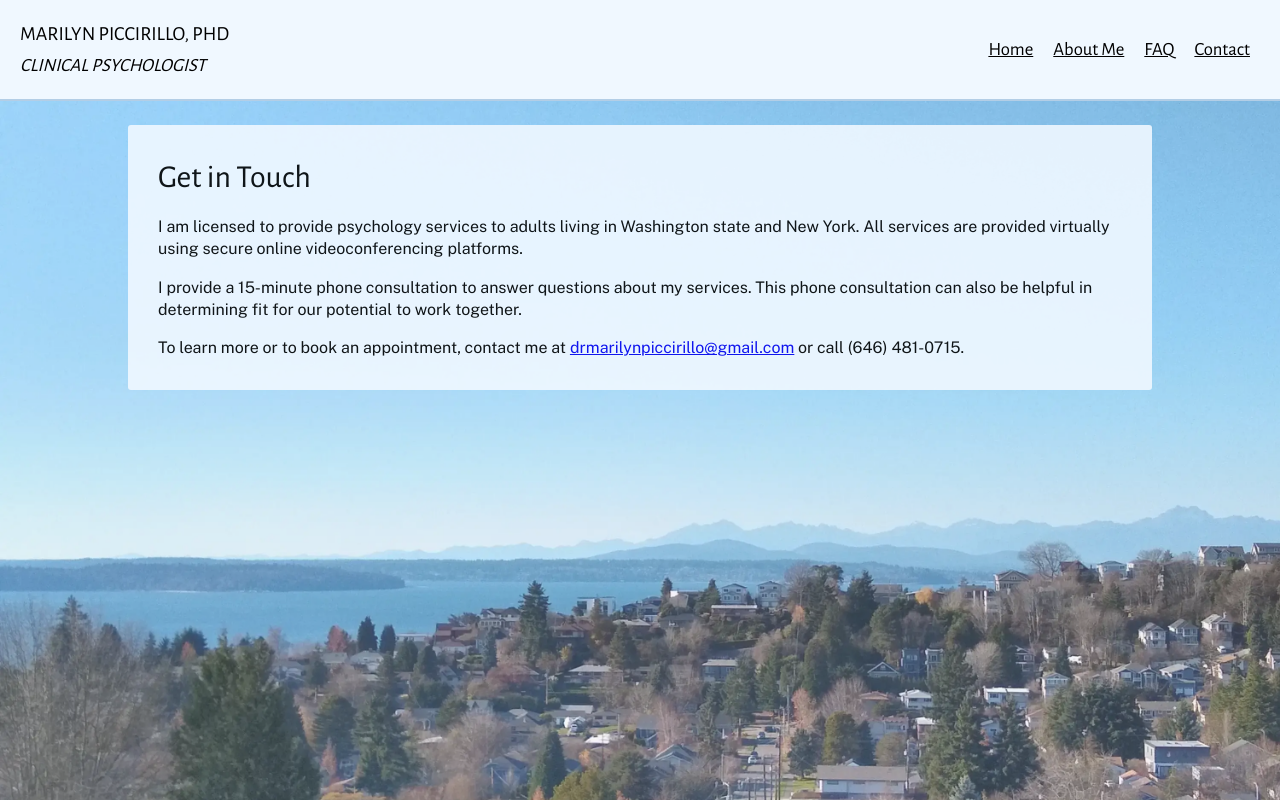
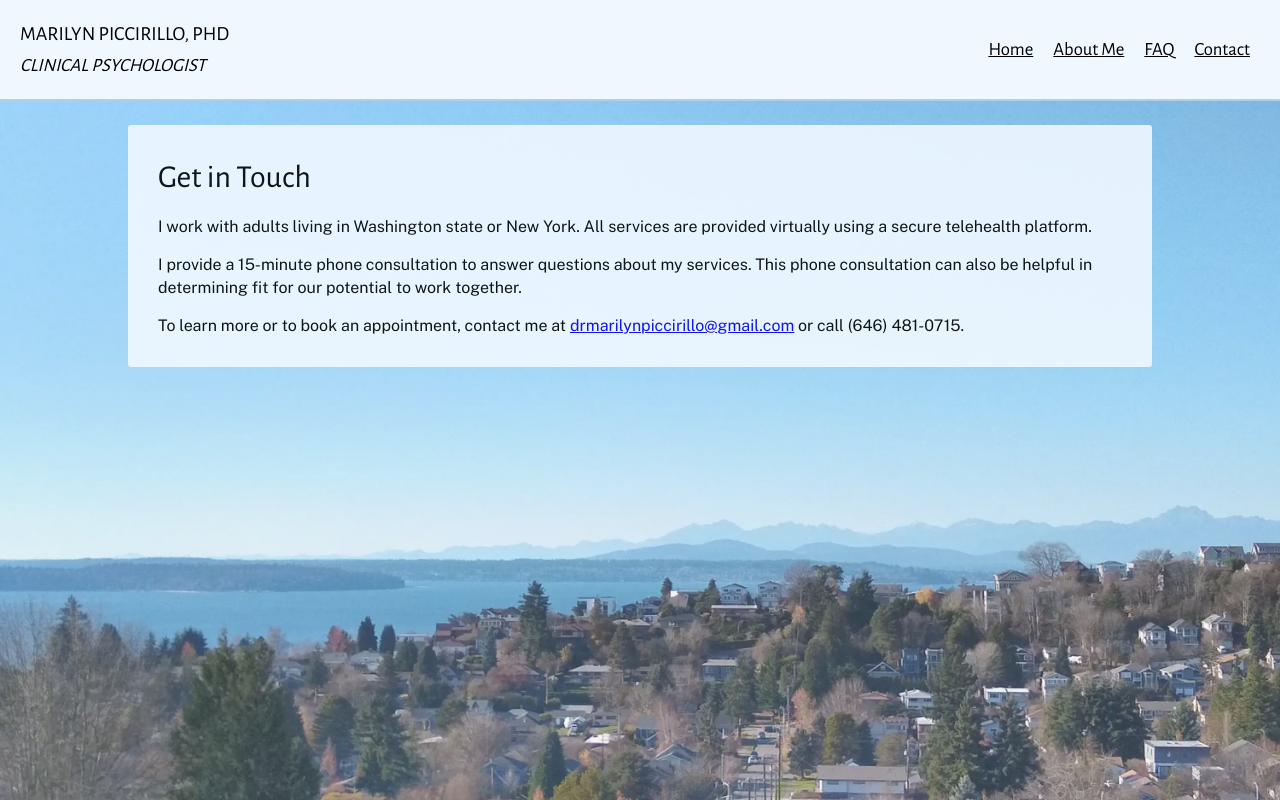
Before and after one commit to jpiccirillo/marilyn-portfolio, a Vue app: page /contact in a window 1280 px wide. Built offline with nearby package versions, Linux system fonts and the light colour scheme.

Commit message:
Copy changes and ordering of headshot

```diff
--- a/src/views/AboutMe.vue
+++ b/src/views/AboutMe.vue
@@ -1,6 +1,9 @@
 <template>
   <GauzyBackground :background="require('@/assets/beach.jpeg')">
     <div class="grid two-columns">
+      <div class="headshot">
+        <img src="../assets/headshot.jpg" />
+      </div>
       <div class="card">
         <h1>About Me</h1>
         <p>
@@ -51,11 +54,6 @@
             </li>
           </ul>
         </ul>
-      </div>
-      <!-- </div> -->
-      <!-- <div class="column2"> -->
-      <div class="headshot">
-        <img src="../assets/headshot.jpg" />
       </div>
       <div class="card">
         <h1>Experience</h1>
@@ -137,8 +135,8 @@ export default {
 
 @media screen and (min-width: 1000px) {
   .headshot {
-    padding-left: 100px;
-    padding-right: 100px;
+    padding-left: 50px;
+    padding-right: 50px;
   }
 }
 </style>
--- a/src/views/Contact.vue
+++ b/src/views/Contact.vue
@@ -4,9 +4,8 @@
       <div class="card a">
         <h1>Get in Touch</h1>
         <p>
-          I am licensed to provide psychology services to adults living in
-          Washington state and New York. All services are provided virtually
-          using secure online videoconferencing platforms.
+          I work with adults living in Washington state or New York. All
+          services are provided virtually using a secure telehealth platform.
         </p>
         <p>
           I provide a 15-minute phone consultation to answer questions about my
--- a/src/views/FAQ.vue
+++ b/src/views/FAQ.vue
@@ -45,8 +45,6 @@
           towards reaching your goals.
         </p>
       </div>
-      <!-- </div> -->
-      <!-- <div class="column2"> -->
       <div class="card">
         <h1>Who do you work best with?</h1>
         <p>
@@ -81,11 +79,9 @@
           My fee for consultation and psychotherapy is available upon request.
         </p>
         <p>
-          I am not paneled with insurance companies and am considered an
-          out-of-network provider. Some clients may be able to use
-          out-of-network benefits to reimburse part of their sessions. I will
-          provide you with a superbill that can be submitted to your insurance
-          company for reimbursement purposes.
+          I am considered an out-of-network provider. However, you may be able
+          to use your insurance benefits to cover part of your sessions. I will
+          provide you with an invoice for reimbursement purposes.
         </p>
         <p>
           Before we begin, I encourage you to ask your insurance provider:
```
